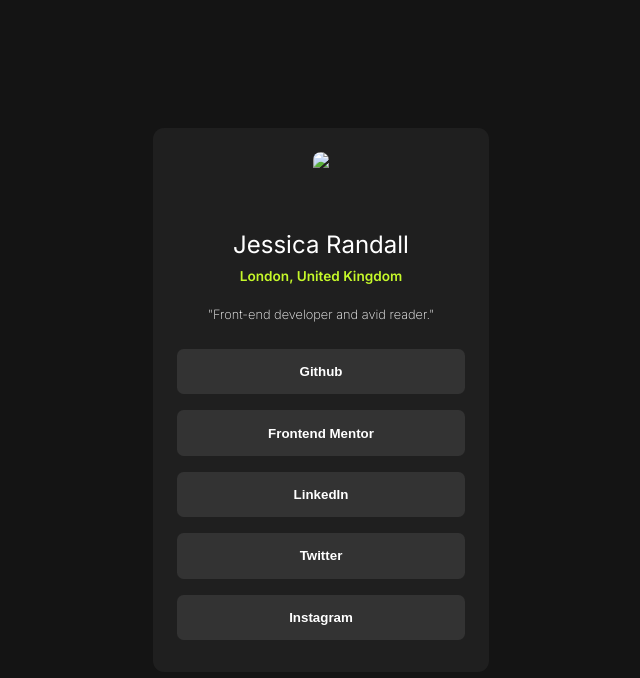
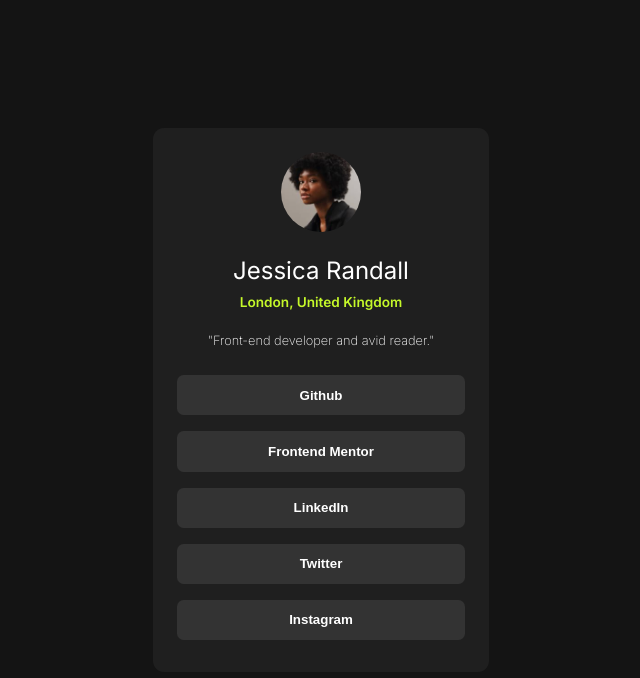
Before and after one commit to Marcod01/Social-Links-Profile, a plain HTML site: page index.html in a window 1280 px wide. Shown: the whole page, without its empty margins (319-959 px from the left). Drawn offline with Linux system fonts and the light colour scheme; the site is published under a folder, as on GitHub Pages, so addresses that start at the root find nothing.

Commit message:
Update index.html

```diff
--- a/index.html
+++ b/index.html
@@ -13,7 +13,7 @@
 <body>
     <main class="content-container">
         <div class="inner-container">
-            <img class="profile-picture" src="/avatar-jessica.jpeg">
+            <img class="profile-picture" src="avatar-jessica.jpeg">
             <h1 class="user-name">Jessica Randall</h1>
             <h2 class="user-location">London, United Kingdom</h2>
             <p class="user-bio">"Front-end developer and avid reader."</p>
```
